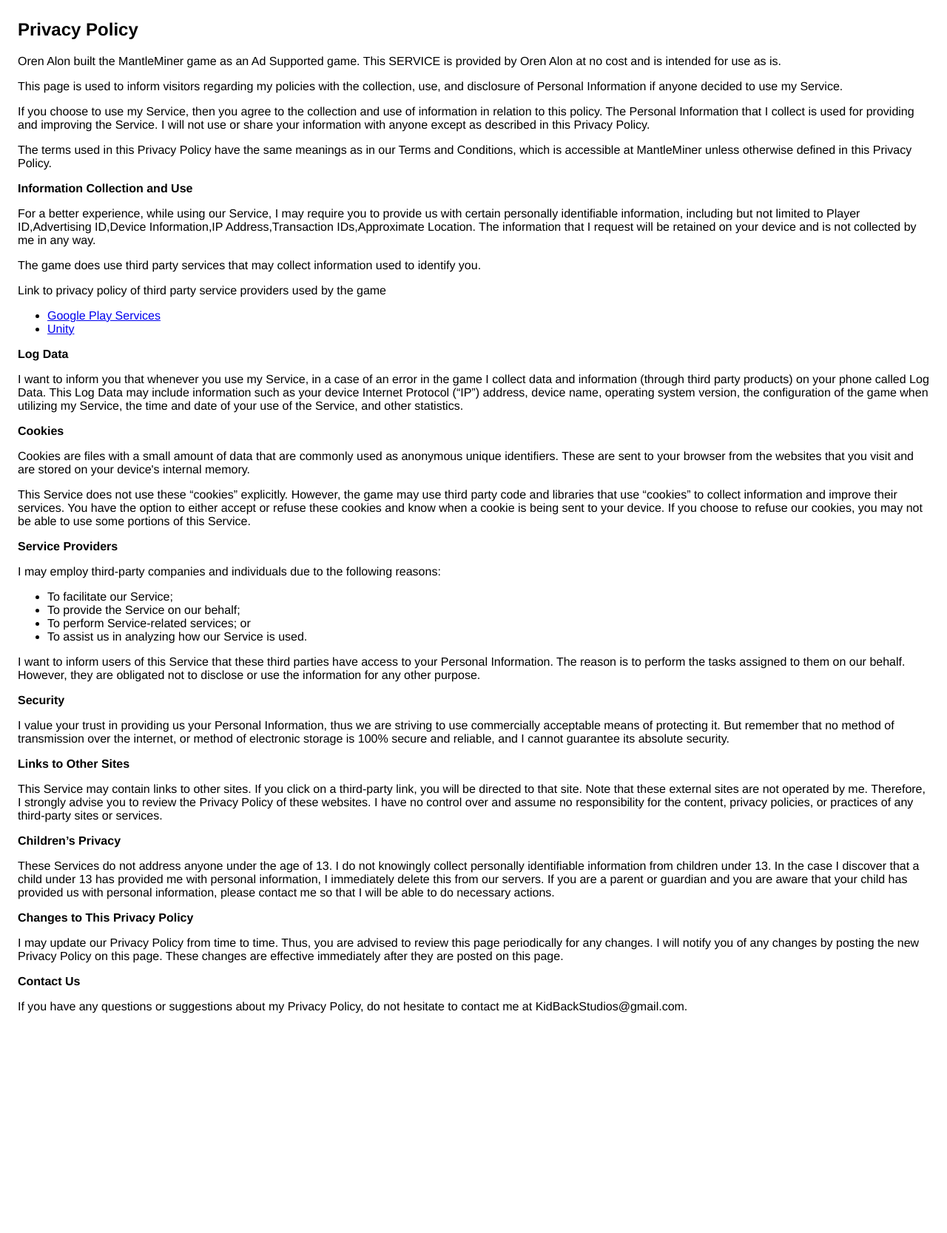
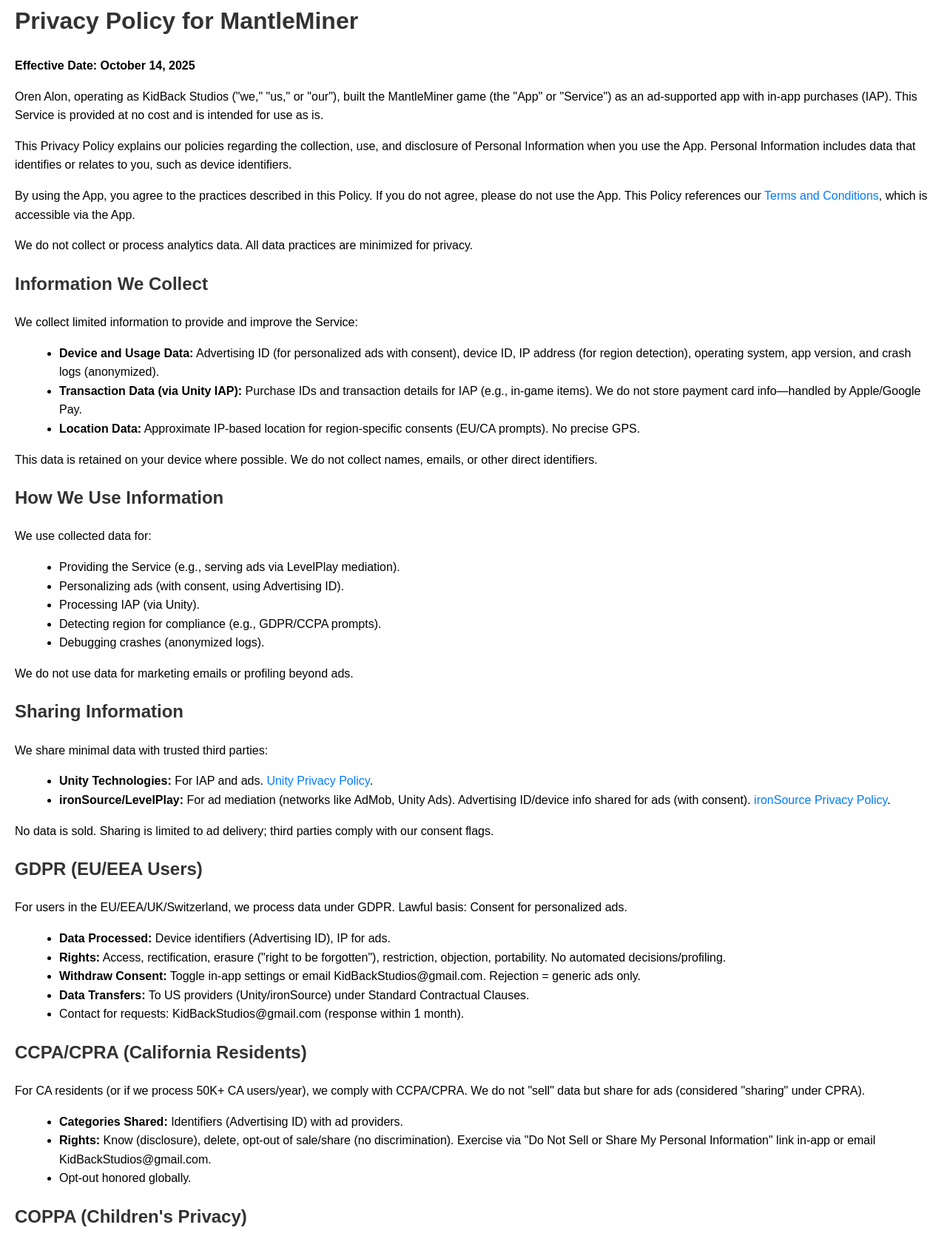
Before and after one commit to KidBackStudios/PrivacyPolicy, a plain HTML site: page privacy_policy.html in a window 1280 px wide. Shown: the part 18-1685 px from the top of the page at 74% size. Before the commit the page ends 1428 px from the top, so only its background shows below. Drawn offline with Linux system fonts and the light colour scheme.

Commit message:
Revise privacy policy for MantleMiner
Updated the privacy policy to reflect new practices and compliance with regulations.

```diff
--- a/privacy_policy.html
+++ b/privacy_policy.html
@@ -1,118 +1,98 @@
 <!DOCTYPE html>
-    <html>
-    <head>
-      <meta charset='utf-8'>
-      <meta name='viewport' content='width=device-width'>
-      <title>Privacy Policy</title>
-      <style> body { font-family: 'Helvetica Neue', Helvetica, Arial, sans-serif; padding:1em; } </style>
-    </head>
-    <body>
-    <h2>Privacy Policy</h2> <p>
-                    Oren Alon built the MantleMiner game as
-                    an Ad Supported game. This SERVICE is provided by
-                    Oren Alon at no cost and is intended for
-                    use as is.
-                  </p> <p>
-                    This page is used to inform visitors regarding
-                    my policies with the collection, use, and
-                    disclosure of Personal Information if anyone decided to use
-                    my Service.
-                  </p> <p>
-                    If you choose to use my Service, then you agree
-                    to the collection and use of information in relation to this
-                    policy. The Personal Information that I collect is
-                    used for providing and improving the Service.
-                    I will not use or share your
-                    information with anyone except as described in this Privacy
-                    Policy.
-                  </p> <p>
-                    The terms used in this Privacy Policy have the same meanings
-                    as in our Terms and Conditions, which is accessible at
-                    MantleMiner unless otherwise defined in this Privacy
-                    Policy.
-                  </p> <p><strong>Information Collection and Use</strong></p> <p>
-                    For a better experience, while using our Service,
-                    I may require you to provide us with certain
-                    personally identifiable information, including but not limited to Player ID,Advertising ID,Device Information,IP Address,Transaction IDs,Approximate Location. The
-                    information that I request will be
-                    retained on your device and is not collected by me in any way.
-                  </p> <p>
-                    The game does use third party services that may collect
-                    information used to identify you.
-                  </p> <div><p>
-                      Link to privacy policy of third party service providers
-                      used by the game
-                    </p> <ul><li><a href="https://www.google.com/policies/privacy/" target="_blank">Google Play Services</a></li><!----><!----><!----><!----><!----><!----><!----><!----><!----><!----><li><a href="https://unity3d.com/legal/privacy-policy" target="_blank">Unity</a></li><!----><!----></ul></div> <p><strong>Log Data</strong></p> <p>
-                    I want to inform you that whenever
-                    you use my Service, in a case of an error in the
-                    game I collect data and information (through third
-                    party products) on your phone called Log Data. This Log Data
-                    may include information such as your device Internet
-                    Protocol (“IP”) address, device name, operating system
-                    version, the configuration of the game when utilizing
-                    my Service, the time and date of your use of the
-                    Service, and other statistics.
-                  </p> <p><strong>Cookies</strong></p> <p>
-                    Cookies are files with a small amount of data that are
-                    commonly used as anonymous unique identifiers. These are
-                    sent to your browser from the websites that you visit and
-                    are stored on your device's internal memory.
-                  </p> <p>
-                    This Service does not use these “cookies” explicitly.
-                    However, the game may use third party code and libraries that
-                    use “cookies” to collect information and improve their
-                    services. You have the option to either accept or refuse
-                    these cookies and know when a cookie is being sent to your
-                    device. If you choose to refuse our cookies, you may not be
-                    able to use some portions of this Service.
-                  </p> <p><strong>Service Providers</strong></p> <p>
-                    I may employ third-party companies
-                    and individuals due to the following reasons:
-                  </p> <ul><li>To facilitate our Service;</li> <li>To provide the Service on our behalf;</li> <li>To perform Service-related services; or</li> <li>To assist us in analyzing how our Service is used.</li></ul> <p>
-                    I want to inform users of this
-                    Service that these third parties have access to your
-                    Personal Information. The reason is to perform the tasks
-                    assigned to them on our behalf. However, they are obligated
-                    not to disclose or use the information for any other
-                    purpose.
-                  </p> <p><strong>Security</strong></p> <p>
-                    I value your trust in providing us
-                    your Personal Information, thus we are striving to use
-                    commercially acceptable means of protecting it. But remember
-                    that no method of transmission over the internet, or method
-                    of electronic storage is 100% secure and reliable, and
-                    I cannot guarantee its absolute security.
-                  </p> <p><strong>Links to Other Sites</strong></p> <p>
-                    This Service may contain links to other sites. If you click
-                    on a third-party link, you will be directed to that site.
-                    Note that these external sites are not operated by
-                    me. Therefore, I strongly advise you to
-                    review the Privacy Policy of these websites.
-                    I have no control over and assume no
-                    responsibility for the content, privacy policies, or
-                    practices of any third-party sites or services.
-                  </p> <p><strong>Children’s Privacy</strong></p> <p>
-                    These Services do not address anyone under the age of 13.
-                    I do not knowingly collect personally
-                    identifiable information from children under 13. In the case
-                    I discover that a child under 13 has provided
-                    me with personal information,
-                    I immediately delete this from our servers. If you
-                    are a parent or guardian and you are aware that your child
-                    has provided us with personal information, please contact
-                    me so that I will be able to do
-                    necessary actions.
-                  </p> <p><strong>Changes to This Privacy Policy</strong></p> <p>
-                    I may update our Privacy Policy from
-                    time to time. Thus, you are advised to review this page
-                    periodically for any changes. I will
-                    notify you of any changes by posting the new Privacy Policy
-                    on this page. These changes are effective immediately after
-                    they are posted on this page.
-                  </p> <p><strong>Contact Us</strong></p> <p>
-                    If you have any questions or suggestions about
-                    my Privacy Policy, do not hesitate to contact
-                    me at KidBackStudios@gmail.com.
-                  </p>
-    </body>
-    </html>
+<html lang="en">
+<head>
+    <meta charset="UTF-8">
+    <meta name="viewport" content="width=device-width, initial-scale=1.0">
+    <title>Privacy Policy - MantleMiner</title>
+    <style>
+        body { font-family: Arial, sans-serif; line-height: 1.6; margin: 20px; }
+        h1, h2 { color: #333; }
+        ul { list-style-type: disc; margin-left: 20px; }
+        a { color: #007bff; text-decoration: none; }
+        a:hover { text-decoration: underline; }
+    </style>
+</head>
+<body>
+    <h1>Privacy Policy for MantleMiner</h1>
+
+    <p><strong>Effective Date: October 14, 2025</strong></p>
+
+    <p>Oren Alon, operating as KidBack Studios ("we," "us," or "our"), built the MantleMiner game (the "App" or "Service") as an ad-supported app with in-app purchases (IAP). This Service is provided at no cost and is intended for use as is.</p>
+
+    <p>This Privacy Policy explains our policies regarding the collection, use, and disclosure of Personal Information when you use the App. Personal Information includes data that identifies or relates to you, such as device identifiers.</p>
+
+    <p>By using the App, you agree to the practices described in this Policy. If you do not agree, please do not use the App. This Policy references our <a href="https://kidbackstudios.github.io/PrivacyPolicy/terms_and_conditions.html">Terms and Conditions</a>, which is accessible via the App.</p>
+
+    <p>We do not collect or process analytics data. All data practices are minimized for privacy.</p>
+
+    <h2>Information We Collect</h2>
+    <p>We collect limited information to provide and improve the Service:</p>
+    <ul>
+        <li><strong>Device and Usage Data:</strong> Advertising ID (for personalized ads with consent), device ID, IP address (for region detection), operating system, app version, and crash logs (anonymized).</li>
+        <li><strong>Transaction Data (via Unity IAP):</strong> Purchase IDs and transaction details for IAP (e.g., in-game items). We do not store payment card info—handled by Apple/Google Pay.</li>
+        <li><strong>Location Data:</strong> Approximate IP-based location for region-specific consents (EU/CA prompts). No precise GPS.</li>
+    </ul>
+    <p>This data is retained on your device where possible. We do not collect names, emails, or other direct identifiers.</p>
+
+    <h2>How We Use Information</h2>
+    <p>We use collected data for:</p>
+    <ul>
+        <li>Providing the Service (e.g., serving ads via LevelPlay mediation).</li>
+        <li>Personalizing ads (with consent, using Advertising ID).</li>
+        <li>Processing IAP (via Unity).</li>
+        <li>Detecting region for compliance (e.g., GDPR/CCPA prompts).</li>
+        <li>Debugging crashes (anonymized logs).</li>
+    </ul>
+    <p>We do not use data for marketing emails or profiling beyond ads.</p>
+
+    <h2>Sharing Information</h2>
+    <p>We share minimal data with trusted third parties:</p>
+    <ul>
+        <li><strong>Unity Technologies:</strong> For IAP and ads. <a href="https://unity.com/legal/privacy-policy">Unity Privacy Policy</a>.</li>
+        <li><strong>ironSource/LevelPlay:</strong> For ad mediation (networks like AdMob, Unity Ads). Advertising ID/device info shared for ads (with consent). <a href="https://developers.is.com/ironsource-mobile/privacy-policy/">ironSource Privacy Policy</a>.</li>
+    </ul>
+    <p>No data is sold. Sharing is limited to ad delivery; third parties comply with our consent flags.</p>
+
+    <h2>GDPR (EU/EEA Users)</h2>
+    <p>For users in the EU/EEA/UK/Switzerland, we process data under GDPR. Lawful basis: Consent for personalized ads.</p>
+    <ul>
+        <li><strong>Data Processed:</strong> Device identifiers (Advertising ID), IP for ads.</li>
+        <li><strong>Rights:</strong> Access, rectification, erasure ("right to be forgotten"), restriction, objection, portability. No automated decisions/profiling.</li>
+        <li><strong>Withdraw Consent:</strong> Toggle in-app settings or email KidBackStudios@gmail.com. Rejection = generic ads only.</li>
+        <li><strong>Data Transfers:</strong> To US providers (Unity/ironSource) under Standard Contractual Clauses.</li>
+        <li>Contact for requests: KidBackStudios@gmail.com (response within 1 month).</li>
+    </ul>
+
+    <h2>CCPA/CPRA (California Residents)</h2>
+    <p>For CA residents (or if we process 50K+ CA users/year), we comply with CCPA/CPRA. We do not "sell" data but share for ads (considered "sharing" under CPRA).</p>
+    <ul>
+        <li><strong>Categories Shared:</strong> Identifiers (Advertising ID) with ad providers.</li>
+        <li><strong>Rights:</strong> Know (disclosure), delete, opt-out of sale/share (no discrimination). Exercise via "Do Not Sell or Share My Personal Information" link in-app or email KidBackStudios@gmail.com.</li>
+        <li>Opt-out honored globally.</li>
+    </ul>
+
+    <h2>COPPA (Children's Privacy)</h2>
+    <p>The App is not directed to children under 13 but may appeal to mixed audiences. We comply with COPPA.</p>
+    <ul>
+        <li><strong>Age Screening:</strong> In-app gate asks "over 13?" Under-13: No personalized ads; flagged child-directed (generic ads only).</li>
+        <li><strong>No Collection from Children:</strong> No knowing collection without verifiable parental consent (neutral screen used). If discovered, delete immediately.</li>
+        <li><strong>Parental Rights:</strong> Contact KidBackStudios@gmail.com to review/delete child's data.</li>
+    </ul>
+    <p>Third-party ads (LevelPlay) comply when flagged.</p>
+
+    <h2>iOS App Tracking Transparency (ATT)</h2>
+    <p>On iOS 14.5+, we request ATT permission for IDFA (Advertising ID) to personalize ads. Denied = no IDFA; generic ads only. Manage in iOS Settings > Privacy & Security > Tracking. See Apple's <a href="https://support.apple.com/en-us/HT212025">ATT Info</a>.</p>
+
+    <h2>Security</h2>
+    <p>We use reasonable safeguards (e.g., encryption for IAP) but cannot guarantee absolute security. Report issues to KidBackStudios@gmail.com.</p>
+
+    <h2>Links to Other Sites</h2>
+    <p>The App links to third-party sites (e.g., Unity). We are not responsible for their policies.</p>
+
+    <h2>Changes to This Policy</h2>
+    <p>We may update this Policy. Changes posted here; major updates notified in-app. Continued use = acceptance.</p>
+
+    <h2>Contact Us</h2>
+    <p>Questions? Email <a href="mailto:KidBackStudios@gmail.com">KidBackStudios@gmail.com</a>.</p>
+</body>
+</html>
```
